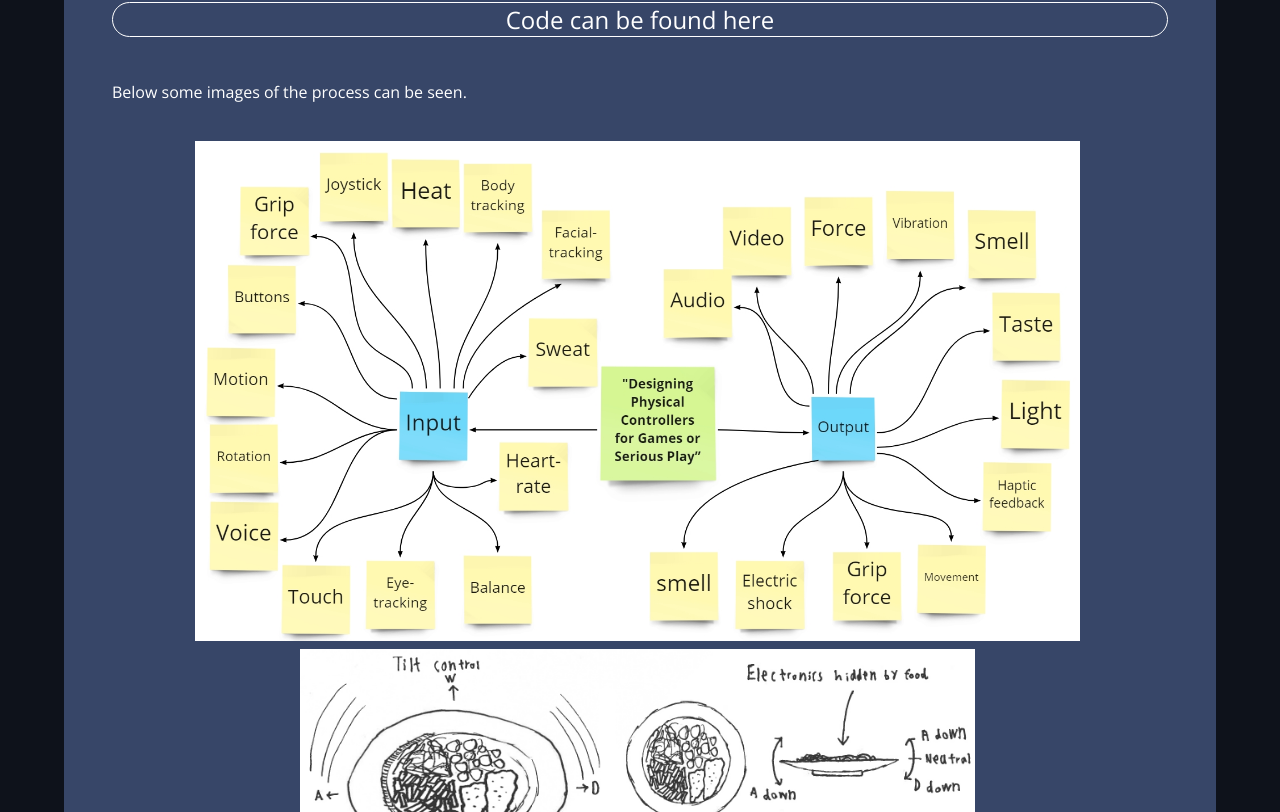
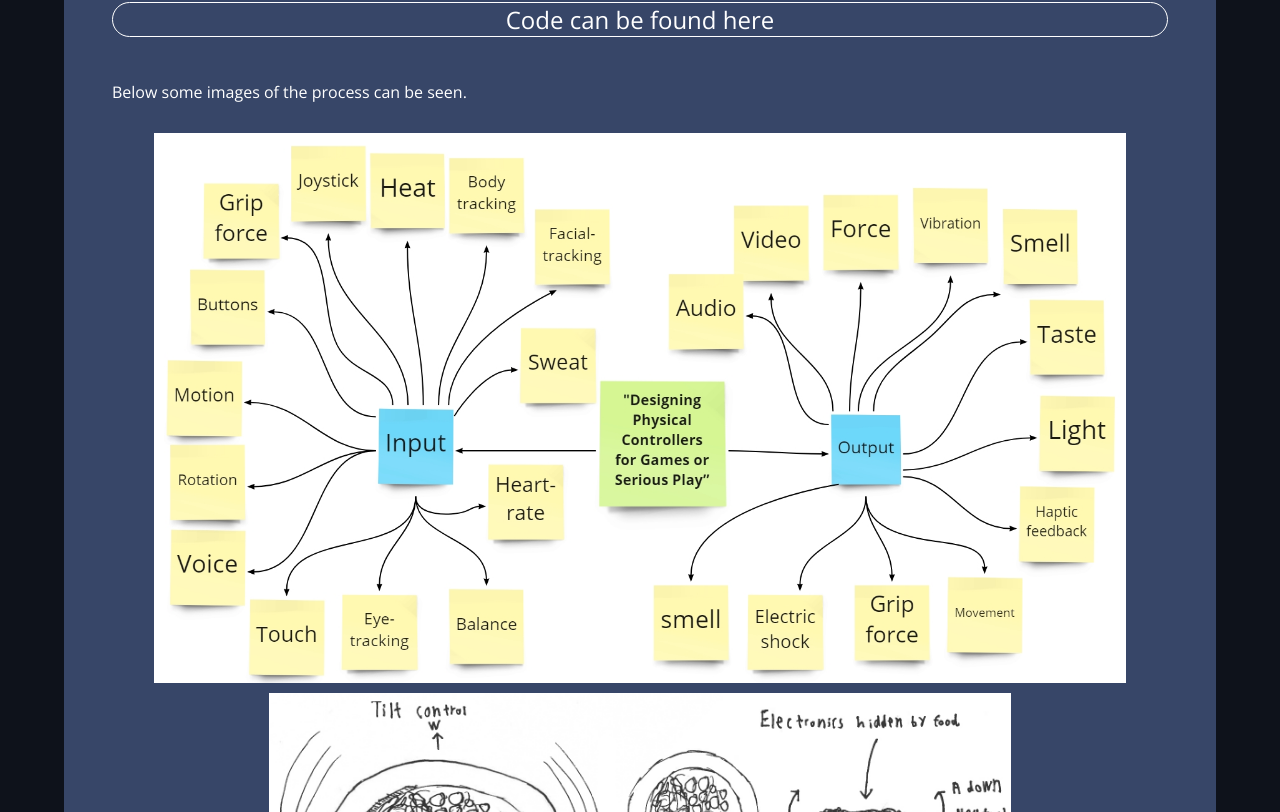
Before and after one commit to eske4/my-site, an Angular app: page /Project1 in a window 1280 px wide. Shown: the part 768-1580 px from the top of the page. Built offline with nearby package versions, Linux system fonts and the light colour scheme.

Commit message:
Fixed image scaling

```diff
--- a/src/app/project1/project1.component.html
+++ b/src/app/project1/project1.component.html
@@ -2,15 +2,31 @@
     <div class="projects-items">
         <h2>Creating a motion controller for the game Overcooked! 2</h2>
         <br>
-        <p>The purpose of this project was to design and program an interactive physical product, specifically a game controller, within the theme of "Designing Physical Controllers for Games or Serious Play." We utilized knowledge from the "Mechatronic Products and Systems" course, which introduced us to mechanical components, sensing, and interface design. The available workshops in the Design Studio equipped us with resources such as 3D printers, soldering stations, and foam cutters to construct prototypes.
+        <p>The purpose of this project was to design and program an interactive physical product, specifically a game
+            controller, within the theme of "Designing Physical Controllers for Games or Serious Play." We utilized
+            knowledge from the "Mechatronic Products and Systems" course, which introduced us to mechanical components,
+            sensing, and interface design. The available workshops in the Design Studio equipped us with resources such
+            as 3D printers, soldering stations, and foam cutters to construct prototypes.
             <br><br>
-            After researching different types of games, we chose "Overcooked! 2" as our target game and focused on motion controls for the controller. We aimed to mimic the appearance of kitchen equipment from the game. Throughout the project, we made important developments and conducted user testing to evaluate if the controller met the problem statement.
+            After researching different types of games, we chose "Overcooked! 2" as our target game and focused on
+            motion controls for the controller. We aimed to mimic the appearance of kitchen equipment from the game.
+            Throughout the project, we made important developments and conducted user testing to evaluate if the
+            controller met the problem statement.
             <br><br>
-            The user testing revealed positive reactions to the design, with participants providing favorable feedback. We dedicated significant effort to making the controller wireless, which proved to be a convenient and reliable feature. As we fine-tuned and improved the controller, it became more robust and functioned smoothly.
+            The user testing revealed positive reactions to the design, with participants providing favorable feedback.
+            We dedicated significant effort to making the controller wireless, which proved to be a convenient and
+            reliable feature. As we fine-tuned and improved the controller, it became more robust and functioned
+            smoothly.
             <br><br>
-            Working on this project provided valuable learning experiences, allowing us to work with Arduino and utilize the tools in the design studio workshops. Our evaluations indicated that our motion-controlled controller added a level of "gimmicky fun" to "Overcooked! 2," fulfilling the problem statement of enhancing the game's enjoyment.
+            Working on this project provided valuable learning experiences, allowing us to work with Arduino and utilize
+            the tools in the design studio workshops. Our evaluations indicated that our motion-controlled controller
+            added a level of "gimmicky fun" to "Overcooked! 2," fulfilling the problem statement of enhancing the game's
+            enjoyment.
             <br><br>
-            In reflection, we found that the term "gimmicky fun" best described the enjoyment participants experienced. Our controller served as a novel and entertaining accessory for playing the game, providing additional enjoyment for a limited time. However, it may not replace long-term use of traditional controllers like the Xbox controller. It could be marketed as an experimental product to attract players to try "Overcooked! 2."
+            In reflection, we found that the term "gimmicky fun" best described the enjoyment participants experienced.
+            Our controller served as a novel and entertaining accessory for playing the game, providing additional
+            enjoyment for a limited time. However, it may not replace long-term use of traditional controllers like the
+            Xbox controller. It could be marketed as an experimental product to attract players to try "Overcooked! 2."
             <br><br>
             <a href="https://github.com/eske4/OvercookedController">Code can be found here</a>
             <br><br>
@@ -18,29 +34,16 @@
         </p>
 
         <div class="row">
-            <div class="column">
             <img src="assets/projects/GameController/Input.jpg">
             <img src="assets/projects/GameController/Chosen.png">
             <img src="assets/projects/GameController/Work7ConB2.jpg">
-            </div>
-            <div class="column">
             <img src="assets/projects/GameController/KnifeTech.png">
             <img src="assets/projects/GameController/PlateTech.png">
             <img src="assets/projects/GameController/SugarTech2.jpg">
-            </div>
-            <div class="column">
             <img src="assets/projects/GameController/Player.png">
             <img src="assets/projects/GameController/groupplot.png">
             <img src="assets/projects/GameController/frontImage/PlateKnife.jpg">
             <img src="assets/projects/GameController/controller split.png">
         </div>
     </div>
-        <p>
-
-        </p>
-
-        <div class="projects-text">
-
 </div>
-    </div>
-</div>
--- a/src/app/project1/project1.component.scss
+++ b/src/app/project1/project1.component.scss
@@ -48,25 +48,22 @@
 
 .row {
   display: grid;
-  grid-template-columns: 1fr 1fr 1fr; /* Adjust the minmax value as per your preference */
+  grid-template-columns: 1fr 1fr 1fr; /* Adjust the minimum and maximum width as needed */
   gap: 10px;
+  justify-items: center;
   justify-content: center;
+  align-items: center;
+  text-align: center;
 }
 
-.column {
-  display: flex;
-  flex-direction: column;
-  justify-content: space-between;
+.row img {
+  width: 100%;
+  height: auto;
+  max-height: 550px;
+  object-fit: contain;
 }
 
-.column img {
-  margin-top: 8px;
-  margin-right: 5px;
-  vertical-align: middle;
-  object-fit: contain;
-  max-width: 100%;
-  max-height: 500px;
-}
+
 
 .buttons {
   display: grid;
--- a/src/app/project2/project2.component.scss
+++ b/src/app/project2/project2.component.scss
@@ -48,24 +48,19 @@
 
 .row {
   display: grid;
-  grid-template-columns: 1fr 1fr 1fr; /* Adjust the minmax value as per your preference */
+  grid-template-columns: 1fr 1fr 1fr; /* Adjust the minimum and maximum width as needed */
   gap: 10px;
+  justify-items: center;
   justify-content: center;
+  align-items: center;
+  text-align: center;
 }
 
-.column {
-  display: flex;
-  flex-direction: column;
-  justify-content: space-between;
-}
-
-.column img {
-  margin-top: 8px;
-  margin-right: 5px;
-  vertical-align: middle;
+.row img {
+  width: 100%;
+  height: auto;
+  max-height: 500px;
   object-fit: contain;
-  max-width: 100%;
-  max-height: 500px;
 }
 
 
--- a/src/app/project3/project3.component.scss
+++ b/src/app/project3/project3.component.scss
@@ -48,24 +48,19 @@
 
 .row {
   display: grid;
-  grid-template-columns: 1fr 1fr 1fr; /* Adjust the minmax value as per your preference */
+  grid-template-columns: 1fr 1fr 1fr; /* Adjust the minimum and maximum width as needed */
   gap: 10px;
+  justify-items: center;
   justify-content: center;
+  align-items: center;
+  text-align: center;
 }
 
-.column {
-  display: flex;
-  flex-direction: column;
-  justify-content: space-between;
-}
-
-.column img {
-  margin-top: 8px;
-  margin-right: 5px;
-  vertical-align: middle;
+.row img {
+  width: 100%;
+  height: auto;
+  max-height: 550px;
   object-fit: contain;
-  max-width: 100%;
-  max-height: 500px;
 }
 
 
```
Also changed, not shown: src/app/project2/project2.component.html (+37 -35 lines), src/app/project3/project3.component.html (+20 -17 lines). Lines whose indentation alone changed are shown as unchanged.
